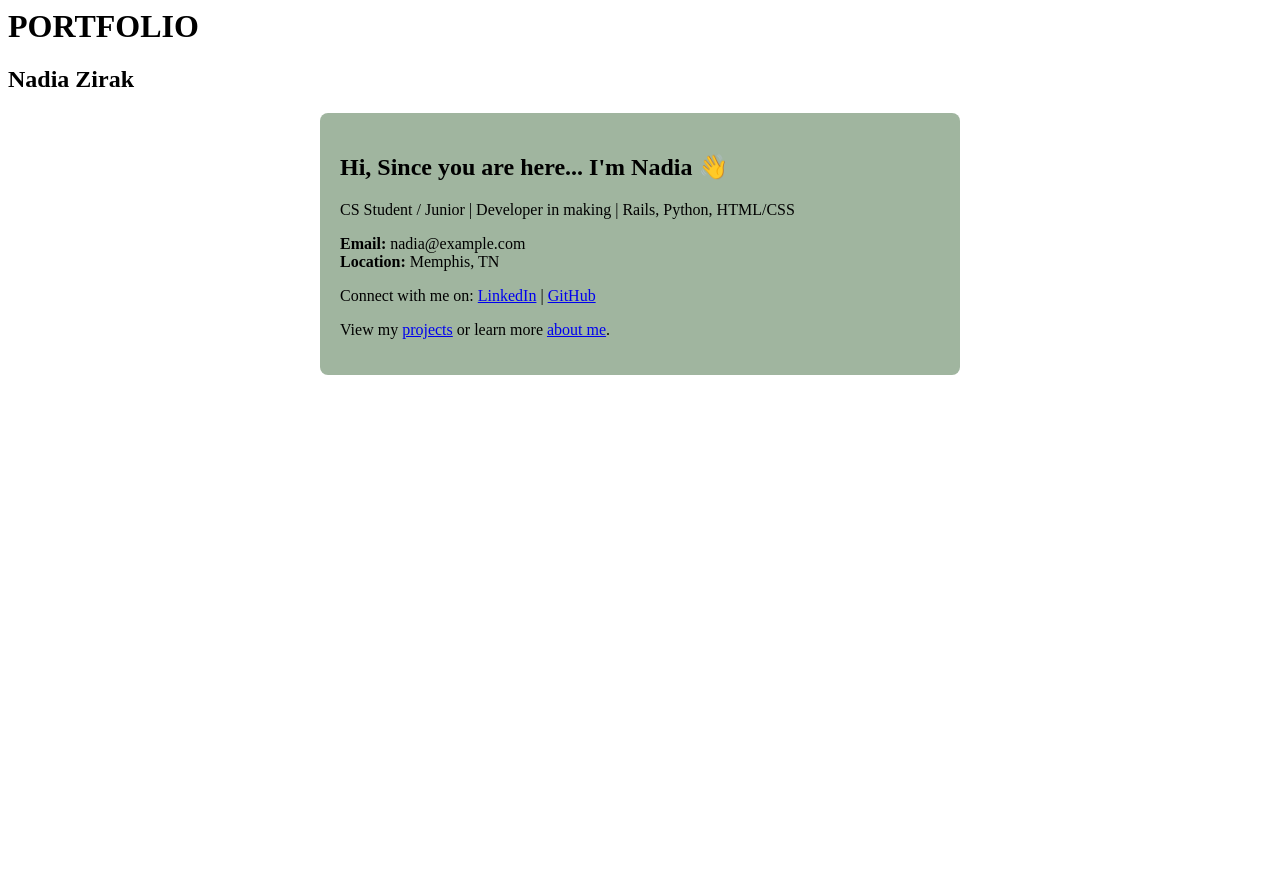
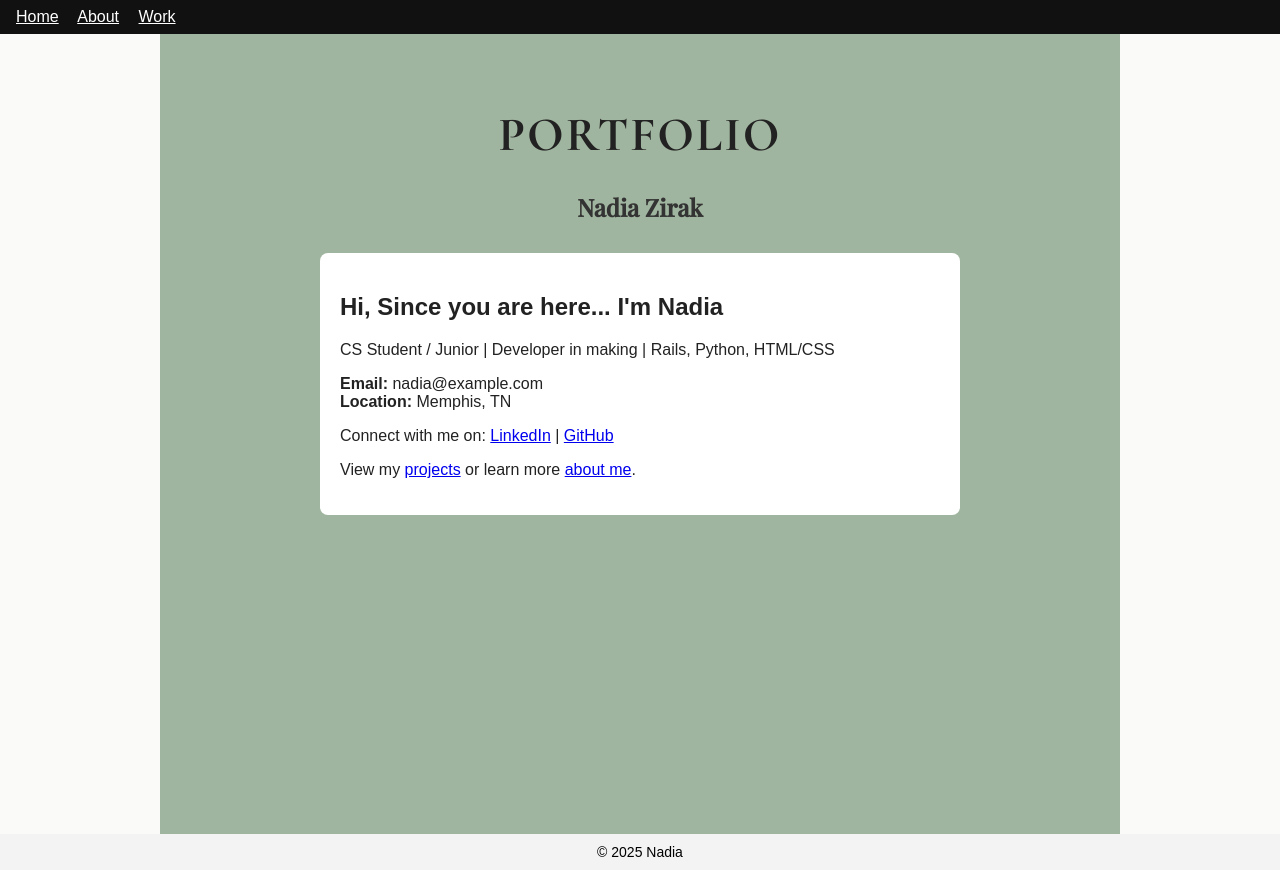
Before and after one commit to um-202580-comp-3081/portfolio-nzirak, a plain HTML site: page index.html in a window 1280 px wide. Before the commit the page ends 800 px from the top, so only its background shows below. Drawn offline with nearby package versions, Linux system fonts and the light colour scheme.

Commit message:
second chance

```diff
--- a/index.html
+++ b/index.html
@@ -1,3 +1,25 @@
+<!DOCTYPE html>
+<html>
+  <head>
+    <title>Dev Portfolio – Home</title>
+    <meta name="viewport" content="width=device-width, initial-scale=1">
+
+    <link rel="preconnect" href="https://fonts.googleapis.com">
+    <link rel="preconnect" href="https://fonts.gstatic.com" crossorigin>
+    <link href="https://fonts.googleapis.com/css2?family=Cormorant+Garamond:wght@700&family=Playfair+Display:wght@500&display=swap" rel="stylesheet">
+
+    <link rel="stylesheet" href="styles.css">
+  </head>
+
+  <body>
+    <header>
+      <nav>
+        <a href="index.html">Home</a>
+        <a href="about.html">About</a>
+        <a href="work.html">Work</a>
+      </nav>
+    </header>
+
     <main>
       <div class="page-home">
         <div class="portfolio-title">
@@ -5,13 +27,15 @@
           <h2 class="title-sub">Nadia Zirak</h2>
         </div>
 
-    <div class="home-content" style="max-width:600px; margin:0 auto; padding:20px; background:#A0B59F; border-radius:8px;">
-      <h2>Hi, Since you are here... I'm Nadia 👋</h2>
+        <div class="home-content">
+          <h2>Hi, Since you are here... I'm Nadia </h2>
 
           <p>CS Student / Junior | Developer in making | Rails, Python, HTML/CSS</p>
 
-      <p><strong>Email:</strong> nadia@example.com<br>
-      <strong>Location:</strong> Memphis, TN</p>
+          <p>
+            <strong>Email:</strong> nadia@example.com<br>
+            <strong>Location:</strong> Memphis, TN
+          </p>
 
           <p>
             Connect with me on:
@@ -26,3 +50,9 @@
         </div>
       </div>
     </main>
+
+    <footer>
+      © 2025 Nadia
+    </footer>
+  </body>
+</html>
--- a/styles.css
+++ b/styles.css
@@ -1,46 +1,30 @@
-
-
 body {
   font-family: Arial, sans-serif;
   background: #fafaf8;
   margin: 0;
 }
-
-
-
 header {
   background: #111;
   padding: 8px 16px;
 }
-
 header nav a {
   color: white;
   margin-right: 15px;
   text-decoration: underline;
 }
-
 header nav a:last-child {
   margin-right: 0;
 }
-
-
-
 main {
   max-width: 960px;
   margin: 0 auto;
 }
-
-
-
 footer {
   background: #f3f3f3;
   padding: 10px;
   text-align: center;
   font-size: 14px;
 }
-
-
-
 .page-home {
   background: #A0B59F;
   min-height: 100vh;
@@ -49,18 +33,15 @@ footer {
   color: #222;
   box-sizing: border-box;
 }
-
 .portfolio-title {
   text-align: center;
   margin-bottom: 30px;
 }
-
 .title-main {
   font-family: "Cormorant Garamond", serif;
   font-size: 48px;
   letter-spacing: 2px;
 }
-
 .title-sub {
   font-family: "Playfair Display", serif;
   font-size: 24px;
@@ -68,14 +49,13 @@ footer {
   color: #333;
 }
 
-
 .home-content {
   max-width: 600px;
   margin: 0 auto;
+  padding: 20px;
+  background: #ffffff;
+  border-radius: 8px;
 }
-
-
-
 
 .page-about,
 .page-work {
@@ -91,7 +71,6 @@ footer {
   padding: 24px 32px 40px;
   box-sizing: border-box;
 }
-
 .page-about h1,
 .page-about h2,
 .page-about h3,
@@ -102,22 +81,14 @@ footer {
 .page-work p {
   color: #6B4F2C;
 }
-
-
 .page-about ul,
 .page-work ul {
   padding-left: 20px;
 }
-
-
-
 .page-work h2 {
   margin-top: 0;
   margin-bottom: 20px;
 }
-
-
-
 .project-card {
   background: #ffffff;
   padding: 20px;
@@ -126,18 +97,15 @@ footer {
   border-bottom: 4px solid #D2B48C;
   box-sizing: border-box;
 }
-
 .project-card h3 {
   margin-top: 0;
   margin-bottom: 8px;
   color: #000000;
 }
-
 .project-card p {
   margin-top: 0;
   margin-bottom: 8px;
 }
-
 .project-card strong {
   color: #000000;
 }
--- a/work.html
+++ b/work.html
@@ -1,10 +1,32 @@
+<!DOCTYPE html>
+<html>
+  <head>
+    <title>Dev Portfolio – Work</title>
+    <meta name="viewport" content="width=device-width, initial-scale=1">
+
+    <link rel="preconnect" href="https://fonts.googleapis.com">
+    <link rel="preconnect" href="https://fonts.gstatic.com" crossorigin>
+    <link href="https://fonts.googleapis.com/css2?family=Cormorant+Garamond:wght@700&family=Playfair+Display:wght@500&display=swap" rel="stylesheet">
+
+    <link rel="stylesheet" href="styles.css">
+  </head>
+
+  <body>
+    <header>
+      <nav>
+        <a href="index.html">Home</a>
+        <a href="about.html">About</a>
+        <a href="work.html">Work</a>
+      </nav>
+    </header>
+
     <main>
       <div class="page-work">
         <h2>Projects</h2>
 
         <div class="project-card">
-      <h3>Pokémon Card Manager</h3>
-      <p>A web app concept used to view, organize, and track Pokémon cards by rarity and type.</p>
+          <h3>Pokemon Card Manager</h3>
+          <p>A web app concept used to view, organize, and track Pokemon cards by rarity and type.</p>
           <strong>Tech:</strong> HTML, JavaScript, CSS
         </div>
 
@@ -13,6 +35,11 @@
           <p>Adoption center site with listings and services.</p>
           <strong>Tech:</strong> HTML, CSS
         </div>
-
       </div>
     </main>
+
+    <footer>
+      © 2025 Nadia
+    </footer>
+  </body>
+</html>
```
Also changed, not shown: about.html (+5 -5 lines). Lines whose indentation alone changed are shown as unchanged.
